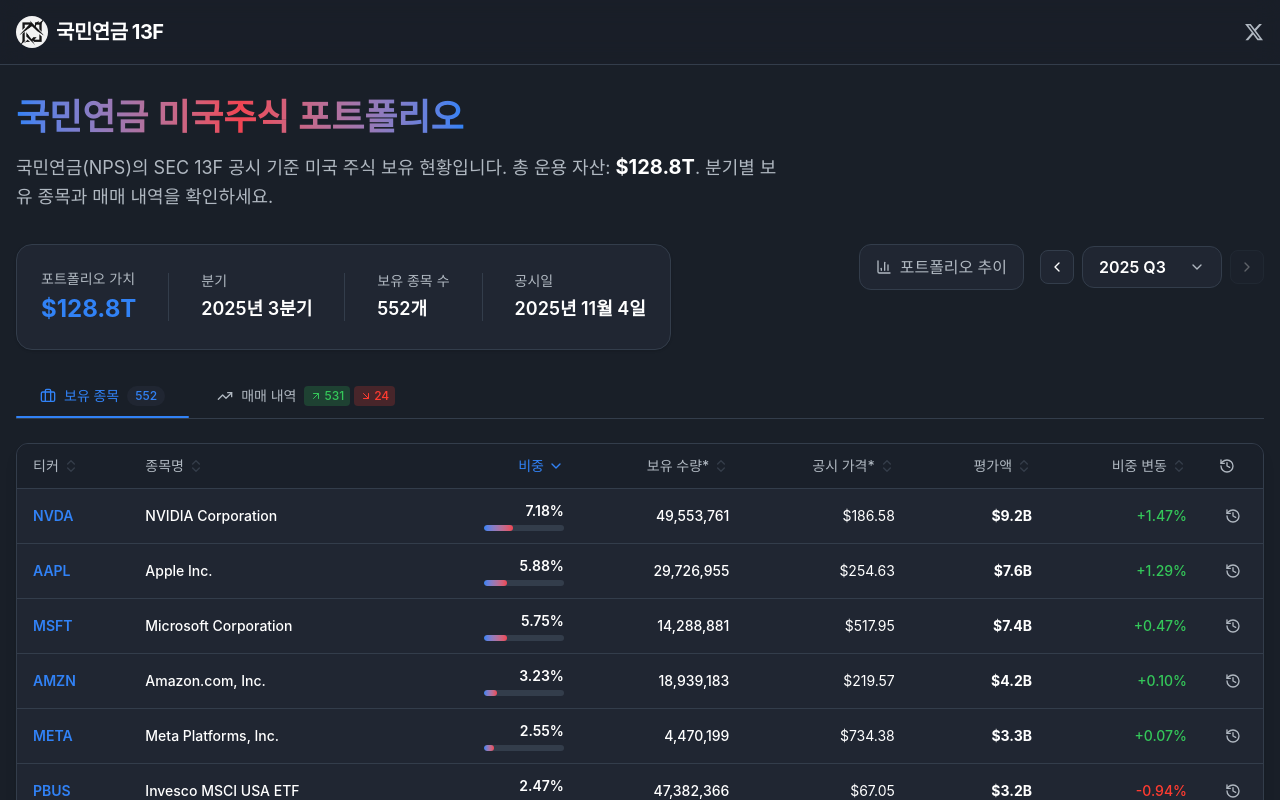
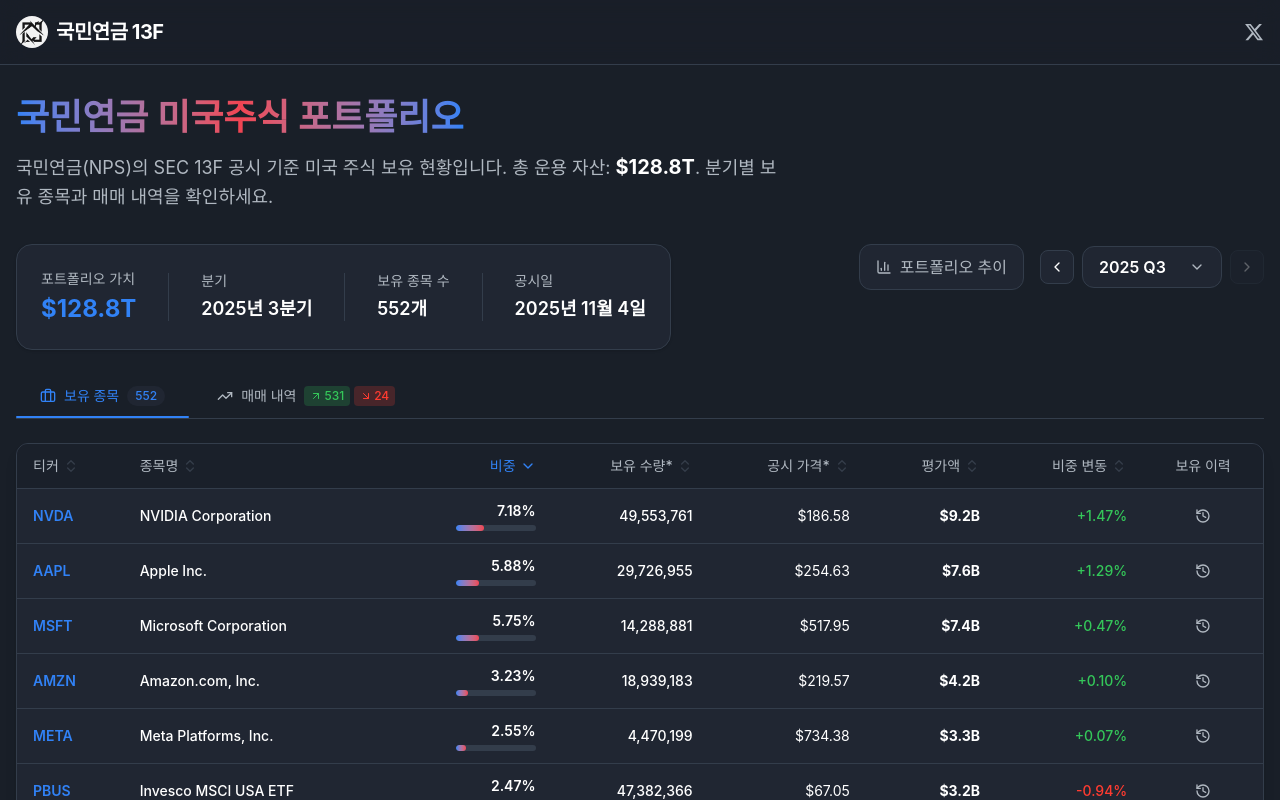
Before and after one commit to yaffleria/nps13f, a Next.js app: page / in a window 1280 px wide. Shown: the top 800 px of the page. Built offline with nearby package versions, Linux system fonts and the light colour scheme; a web font is replaced by a local one.

Commit message:
feat: fix duplicate id bug, adj. table header of holdings history

```diff
--- a/src/features/activity/ActivityTable.tsx
+++ b/src/features/activity/ActivityTable.tsx
@@ -28,7 +28,10 @@
             const Label = isBuy ? "BUY" : "SELL";
 
             return (
-              <tr key={item.symbol} className="group hover:bg-background/50 transition-colors">
+              <tr
+                key={`${item.stock.cusip}-${item.history}`}
+                className="group hover:bg-background/50 transition-colors"
+              >
                 <td className="px-6 py-4">
                   <span
                     className={`inline-flex items-center gap-1 rounded px-2 py-1 text-xs font-bold ${colorClass} ${bgColorClass}`}
--- a/src/features/activity/SortableActivityTable.tsx
+++ b/src/features/activity/SortableActivityTable.tsx
@@ -137,7 +137,6 @@
 
   return (
     <div className="space-y-4">
-
       <div className="flex items-center gap-2">
         {(["all", "buy", "sell"] as const).map((f) => (
           <button
@@ -200,10 +199,9 @@
 
               return (
                 <tr
-                  key={`${item.symbol}-${item.history}`}
+                  key={`${item.stock.cusip}-${item.history}`}
                   className="group hover:bg-background/50 transition-colors"
                 >
-
                   <td className="px-4 py-3">
                     <span
                       className={`inline-flex items-center gap-1.5 px-2.5 py-1 rounded-lg text-xs font-bold ${typeInfo.color}`}
--- a/src/features/holdings/SortableHoldingsTable.tsx
+++ b/src/features/holdings/SortableHoldingsTable.tsx
@@ -81,7 +81,6 @@
 
   const enrichedHoldings = useMemo(() => {
     return holdings.map((stock) => {
-
       const actualValue = stock.value / 1000;
       const reportedPrice = actualValue / stock.shares;
       const percent = (stock.value / totalValue) * 100;
@@ -179,10 +178,8 @@
                   비중 변동
                 </SortableHeader>
               )}
-              <th className="px-4 py-3 font-medium text-left w-12">
-                <div className="flex items-center gap-1">
-                  <History className="w-4 h-4" />
-                </div>
+              <th className="px-4 py-3 font-medium">
+                <div className="flex items-center justify-center gap-1">보유 이력</div>
               </th>
             </tr>
           </thead>
@@ -197,7 +194,6 @@
 
               return (
                 <tr key={stock.cusip} className="group hover:bg-background/50 transition-colors">
-
                   <td className="px-4 py-3 font-semibold text-primary">
                     {stock.symbol}
                     {stock.isNew && (
@@ -244,7 +240,7 @@
                     </td>
                   )}
 
-                  <td className="px-4 py-3">
+                  <td className="px-4 py-3 text-center">
                     <button
                       className={`p-1.5 rounded-lg transition-colors ${
                         quarters && quarters.length > 1
@@ -281,7 +277,6 @@
         </div>
 
         <div className="flex items-center gap-4">
-
           <div className="flex items-center gap-2">
             <span>페이지당</span>
             <select
```
